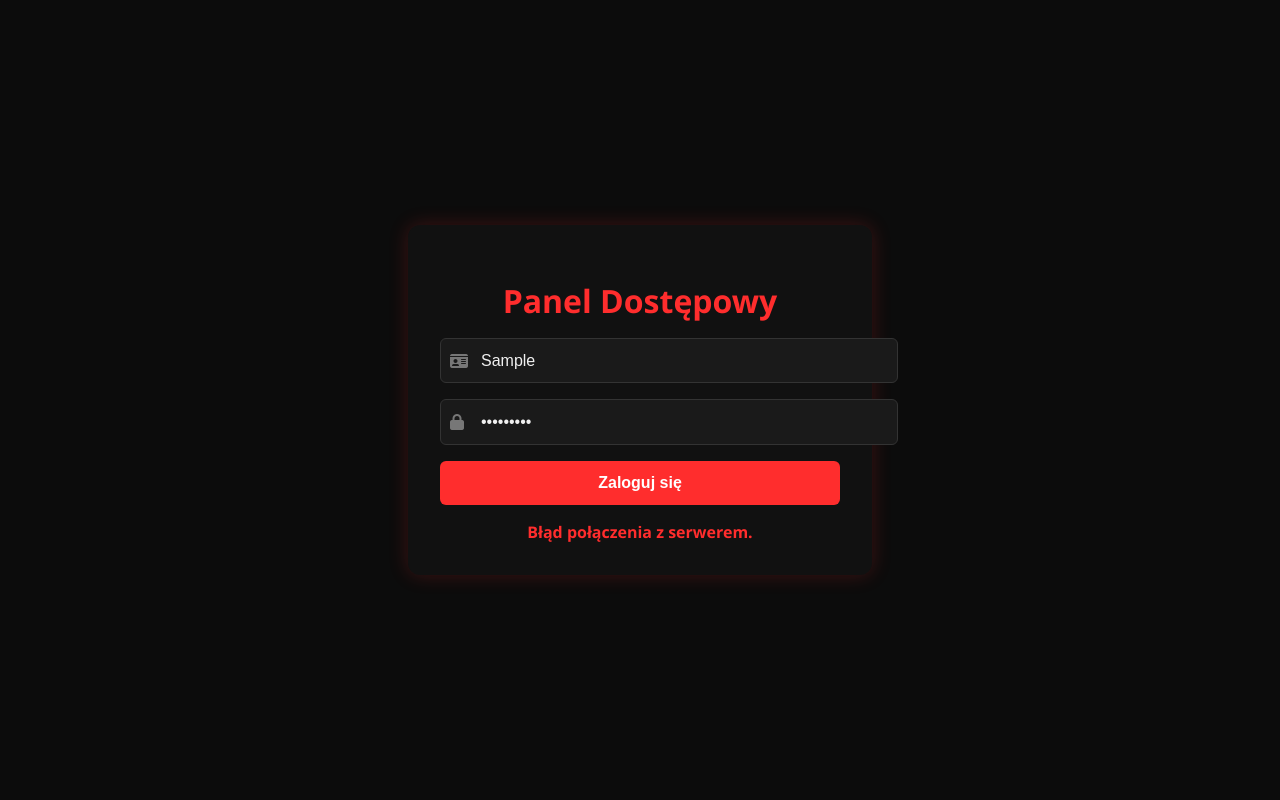
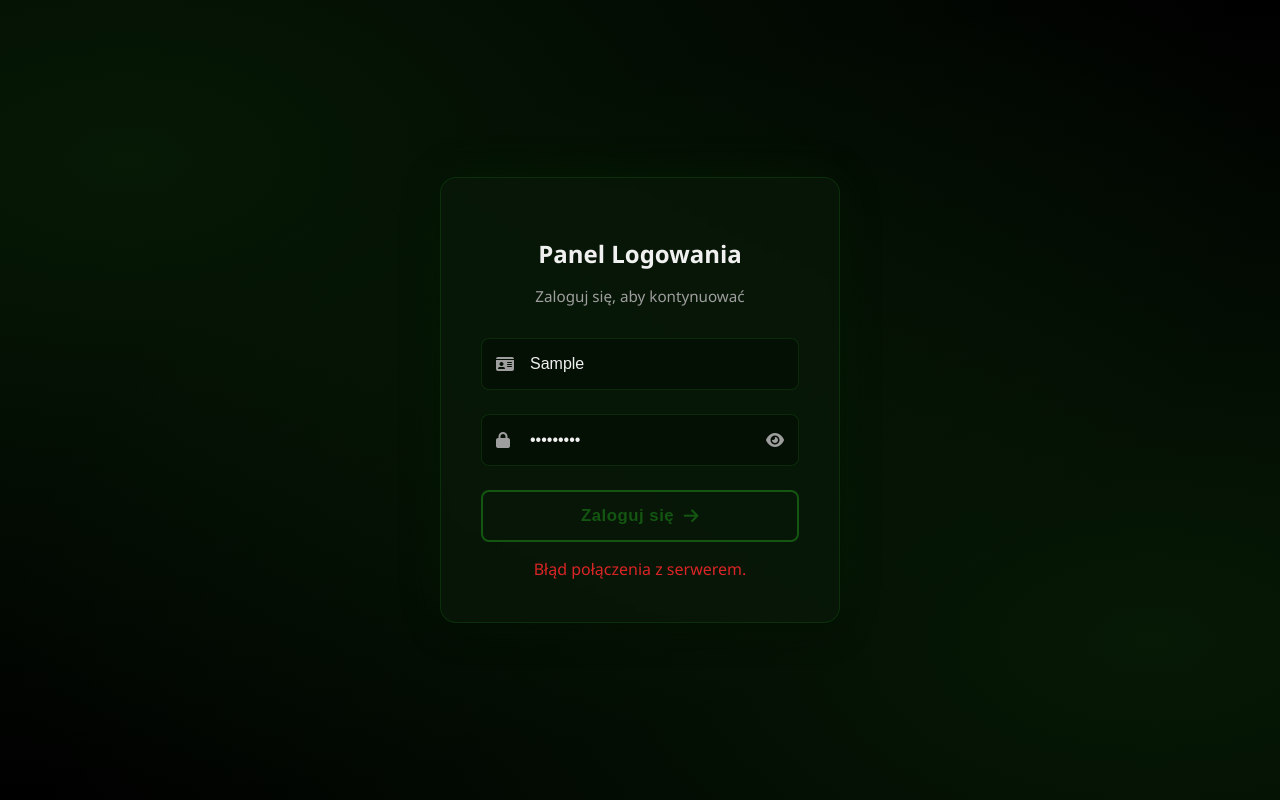
Before and after one commit to herbatniczek0/Strona, a website: page index1.html in a window 1280 px wide. Both pictures are taken after typing "Sample", "Sample123" into the empty fields and a click on the button "Zaloguj się". Drawn offline with Linux system fonts and the light colour scheme; some packages are replaced by stand-ins of ours; no server answers; a script that the page names is missing.

Commit message:
Update index1.html

```diff
--- a/index1.html
+++ b/index1.html
@@ -2,120 +2,228 @@
 <html lang="pl">
 <head>
   <meta charset="UTF-8" />
+  <title>Panel Logowania – Restauracja + Crime</title>
   <meta name="viewport" content="width=device-width, initial-scale=1" />
-  <title>Logowanie – Restauracja + Crime</title>
-  <link href="https://cdnjs.cloudflare.com/ajax/libs/font-awesome/6.4.2/css/all.min.css" rel="stylesheet">
+
+  <!-- FontAwesome + SweetAlert2 -->
+  <link href="https://cdnjs.cloudflare.com/ajax/libs/font-awesome/6.4.2/css/all.min.css" rel="stylesheet" />
+  <script src="https://cdn.jsdelivr.net/npm/sweetalert2@11"></script>
+
   <style>
     :root {
-      --bg: #0c0c0c;
-      --accent: #ff2d2d;
-      --fg: #f0f0f0;
-      --input-bg: #1a1a1a;
-      --border: #333;
+      --primary-green: #145512;
+      --dark-green: #0d360b;
+      --bg-dark: #000000;
+      --bg-card: rgba(10, 25, 10, 0.65);
+      --bg-input: rgba(5, 15, 5, 0.8);
+      --border-color: rgba(20, 85, 18, 0.4);
+      --border-focus: var(--primary-green);
+      --text-light: #f0f0f0;
+      --text-muted: #9e9e9e;
+      --error-red: #d92525;
+      --success-green: #22c55e;
+      --glow-color: rgba(20, 85, 18, 0.3);
+      --shadow-color: rgba(0, 0, 0, 0.4);
     }
-    body {
-      margin: 0;
-      font-family: 'Segoe UI', sans-serif;
-      background: var(--bg);
-      color: var(--fg);
+    *, *::before, *::after { box-sizing: border-box; }
+    body, html {
+      margin: 0; padding: 0; height: 100%;
+      font-family: 'Segoe UI', Tahoma, Geneva, Verdana, sans-serif;
+      background-color: var(--bg-dark);
+      background-image:
+        radial-gradient(farthest-corner at 10% 20%, var(--glow-color) 0%, transparent 70%),
+        radial-gradient(farthest-corner at 90% 80%, var(--glow-color) 0%, transparent 70%);
+      color: var(--text-light);
+      overflow: hidden;
+    }
+    main {
+      height: 100%;
       display: flex;
       align-items: center;
       justify-content: center;
-      height: 100vh;
+      padding: 20px;
+      position: relative;
+      z-index: 1;
     }
     .login-card {
-      background: #111;
-      padding: 2rem;
-      border-radius: 12px;
+      background: var(--bg-card);
+      border: 1px solid var(--border-color);
+      border-radius: 1rem;
+      padding: 2.5rem;
       width: 100%;
       max-width: 400px;
-      box-shadow: 0 0 20px rgba(255, 45, 45, 0.2);
-    }
-    .login-card h1 {
       text-align: center;
-      color: var(--accent);
-      margin-bottom: 1rem;
-    }
-    .input-group {
-      margin-bottom: 1rem;
+      box-shadow: 0 8px 32px 0 var(--shadow-color), 0 0 50px -10px var(--glow-color);
+      backdrop-filter: blur(5px);
+      -webkit-backdrop-filter: blur(5px);
       position: relative;
     }
-    .input-group input {
+    .login-card h2 {
+      font-weight: 600;
+      font-size: 1.5rem;
+      margin-bottom: 0.5rem;
+      color: var(--text-light);
+    }
+    .login-card .subtitle {
+      color: var(--text-muted);
+      margin-bottom: 2rem;
+      font-size: 0.95rem;
+    }
+    .input-group-custom {
+      position: relative;
+      margin-bottom: 1.5rem;
+    }
+    .input-group-custom .icon {
+      position: absolute;
+      left: 15px;
+      top: 50%;
+      transform: translateY(-50%);
+      color: var(--text-muted);
+      font-size: 1rem;
+      pointer-events: none;
+    }
+    .input-group-custom .password-toggle {
+      position: absolute;
+      right: 15px;
+      top: 50%;
+      transform: translateY(-50%);
+      color: var(--text-muted);
+      cursor: pointer;
+      user-select: none;
+    }
+    .form-control-custom {
       width: 100%;
-      padding: 0.8rem 1rem 0.8rem 2.5rem;
-      background: var(--input-bg);
-      border: 1px solid var(--border);
-      border-radius: 6px;
-      color: var(--fg);
+      padding: 1rem 1rem 1rem 3rem;
+      border: 1px solid var(--border-color);
+      border-radius: 0.5rem;
+      background-color: var(--bg-input);
+      color: var(--text-light);
       font-size: 1rem;
+      transition: all 0.2s ease-in-out;
     }
-    .input-group i {
+    .form-control-custom::placeholder {
+      color: var(--text-muted);
+    }
+    .form-control-custom:focus {
+      outline: none;
+      border-color: var(--border-focus);
+      background-color: var(--bg-input);
+      box-shadow: 0 0 10px var(--glow-color);
+    }
+    .form-control-custom:focus + .icon {
+      color: var(--primary-green);
+    }
+    .btn-login {
+      width: 100%;
+      padding: 0.9rem;
+      font-size: 1.05rem;
+      font-weight: 600;
+      letter-spacing: 0.5px;
+      background: transparent;
+      color: var(--primary-green);
+      border: 2px solid var(--primary-green);
+      border-radius: 0.5rem;
+      cursor: pointer;
+      position: relative;
+      overflow: hidden;
+      transition: color 0.4s ease-in-out;
+      user-select: none;
+    }
+    .btn-login:focus {
+      outline: none;
+    }
+    .btn-login::before {
+      content: '';
       position: absolute;
-      top: 50%;
-      left: 10px;
-      transform: translateY(-50%);
-      color: #777;
+      top: 0; left: 0;
+      width: 100%; height: 100%;
+      background-color: var(--primary-green);
+      transform: translateX(-101%);
+      transition: transform 0.4s cubic-bezier(0.7, 0, 0.25, 1);
+      z-index: 0;
+      border-radius: 0.5rem;
     }
-    button {
-      width: 100%;
-      padding: 0.8rem;
-      background: var(--accent);
-      border: none;
-      border-radius: 6px;
+    .btn-login:hover::before {
+      transform: translateX(0);
+    }
+    .btn-login:hover {
       color: #fff;
-      font-weight: bold;
-      cursor: pointer;
-      transition: 0.3s;
-      font-size: 1rem;
     }
-    button:hover {
-      background: #e60000;
+    .btn-login .btn-content {
+      position: relative;
+      z-index: 1;
+      display: flex;
+      align-items: center;
+      justify-content: center;
+      gap: 0.6rem;
+    }
+    .btn-login .btn-content .fas {
+      transition: transform 0.3s ease-out;
+    }
+    .btn-login:hover .btn-content .fas {
+      transform: translateX(5px);
     }
     .error-message {
-      color: var(--accent);
+      color: var(--error-red);
       margin-top: 1rem;
-      text-align: center;
-      min-height: 1.2em;
-      font-weight: 600;
+      min-height: 1.5em;
     }
   </style>
 </head>
 <body>
-  <div class="login-card">
-    <h1>Panel Dostępowy</h1>
-    <form id="login-form" autocomplete="off">
-      <div class="input-group">
-        <i class="fas fa-id-card"></i>
-        <input type="text" name="uid" placeholder="Identyfikator UID" required />
+  <main>
+    <div class="login-card" aria-label="Panel logowania">
+      <h2>Panel Logowania</h2>
+      <p class="subtitle">Zaloguj się, aby kontynuować</p>
+      <form id="loginForm" autocomplete="off" novalidate>
+        <div class="input-group-custom">
+          <input type="text" id="uid" name="uid" class="form-control-custom" placeholder="Identyfikator UID" required autocomplete="username" />
+          <i class="fas fa-id-card icon"></i>
         </div>
-      <div class="input-group">
-        <i class="fas fa-lock"></i>
-        <input type="password" name="password" placeholder="Hasło" required />
+        <div class="input-group-custom">
+          <input type="password" id="password" name="password" class="form-control-custom" placeholder="Hasło" required autocomplete="current-password" />
+          <i class="fas fa-lock icon"></i>
+          <span class="password-toggle" id="togglePassword" aria-label="Pokaż/Ukryj hasło" role="button" tabindex="0"><i class="fas fa-eye"></i></span>
         </div>
-      <button type="submit" id="submit-btn">Zaloguj się</button>
+        <button type="submit" class="btn-login" aria-live="polite">
+          <span class="btn-content"><span>Zaloguj się</span> <i class="fas fa-arrow-right"></i></span>
+        </button>
       </form>
-    <div class="error-message" id="error-message"></div>
+      <div class="error-message" id="errorMessage" role="alert" aria-live="assertive"></div>
     </div>
+  </main>
 
   <script>
-    const form = document.getElementById('login-form');
-    const errorBox = document.getElementById('error-message');
-    const submitBtn = document.getElementById('submit-btn');
+    document.addEventListener('DOMContentLoaded', () => {
+      const loginForm = document.getElementById('loginForm');
+      const errorMessage = document.getElementById('errorMessage');
+      const togglePassword = document.getElementById('togglePassword');
+      const passwordInput = document.getElementById('password');
+      const toggleIcon = togglePassword.querySelector('i');
 
-    form.addEventListener('submit', async (e) => {
+      togglePassword.addEventListener('click', () => {
+        const type = passwordInput.getAttribute('type') === 'password' ? 'text' : 'password';
+        passwordInput.setAttribute('type', type);
+        toggleIcon.classList.toggle('fa-eye');
+        toggleIcon.classList.toggle('fa-eye-slash');
+      });
+
+      togglePassword.addEventListener('keydown', (e) => {
+        if (e.key === 'Enter' || e.key === ' ') {
           e.preventDefault();
-      errorBox.textContent = '';
-      submitBtn.disabled = true;
+          togglePassword.click();
+        }
+      });
 
-      const formData = new FormData(form);
-      const body = {
-        UID: formData.get('uid').trim(),
-        password: formData.get('password'),
-      };
+      loginForm.addEventListener('submit', async (e) => {
+        e.preventDefault();
+        errorMessage.textContent = '';
 
-      if (!body.UID || !body.password) {
-        errorBox.textContent = 'Proszę uzupełnić wszystkie pola.';
-        submitBtn.disabled = false;
+        const uid = loginForm.uid.value.trim();
+        const password = loginForm.password.value;
+
+        if (!uid || !password) {
+          errorMessage.textContent = 'Proszę wypełnić wszystkie pola.';
           return;
         }
 
@@ -123,33 +231,22 @@
           const response = await fetch('/.netlify/functions/login', {
             method: 'POST',
             headers: { 'Content-Type': 'application/json' },
-          body: JSON.stringify(body),
+            body: JSON.stringify({ UID: uid, password }),
           });
 
-        const result = await response.json();
+          const data = await response.json();
 
-        if (response.ok && result.status === 'success') {
-          errorBox.style.color = '#4caf50';
-          errorBox.textContent = result.message || 'Zalogowano pomyślnie!';
-
-          setTimeout(() => {
-            if (result.user && result.user.role === 'admin') {
-              window.location.href = '/admin.html';
+          if (response.ok && data.status === 'success') {
+            // Przekieruj na panel (możesz tu dodać rozróżnienie ról)
+            window.location.href = data.redirect || 'panel.html';
           } else {
-              window.location.href = '/panel.html';
-            }
-          }, 1000);
-
-        } else {
-          errorBox.style.color = 'var(--accent)';
-          errorBox.textContent = result.message || 'Nieprawidłowy UID lub hasło.';
-          submitBtn.disabled = false;
+            errorMessage.textContent = data.message || 'Nieprawidłowy UID lub hasło.';
           }
         } catch (err) {
-        errorBox.style.color = 'var(--accent)';
-        errorBox.textContent = 'Błąd połączenia z serwerem.';
-        submitBtn.disabled = false;
+          errorMessage.textContent = 'Błąd połączenia z serwerem.';
+          console.error(err);
         }
+      });
     });
   </script>
 </body>
```
Lines whose indentation alone changed are shown as unchanged.
